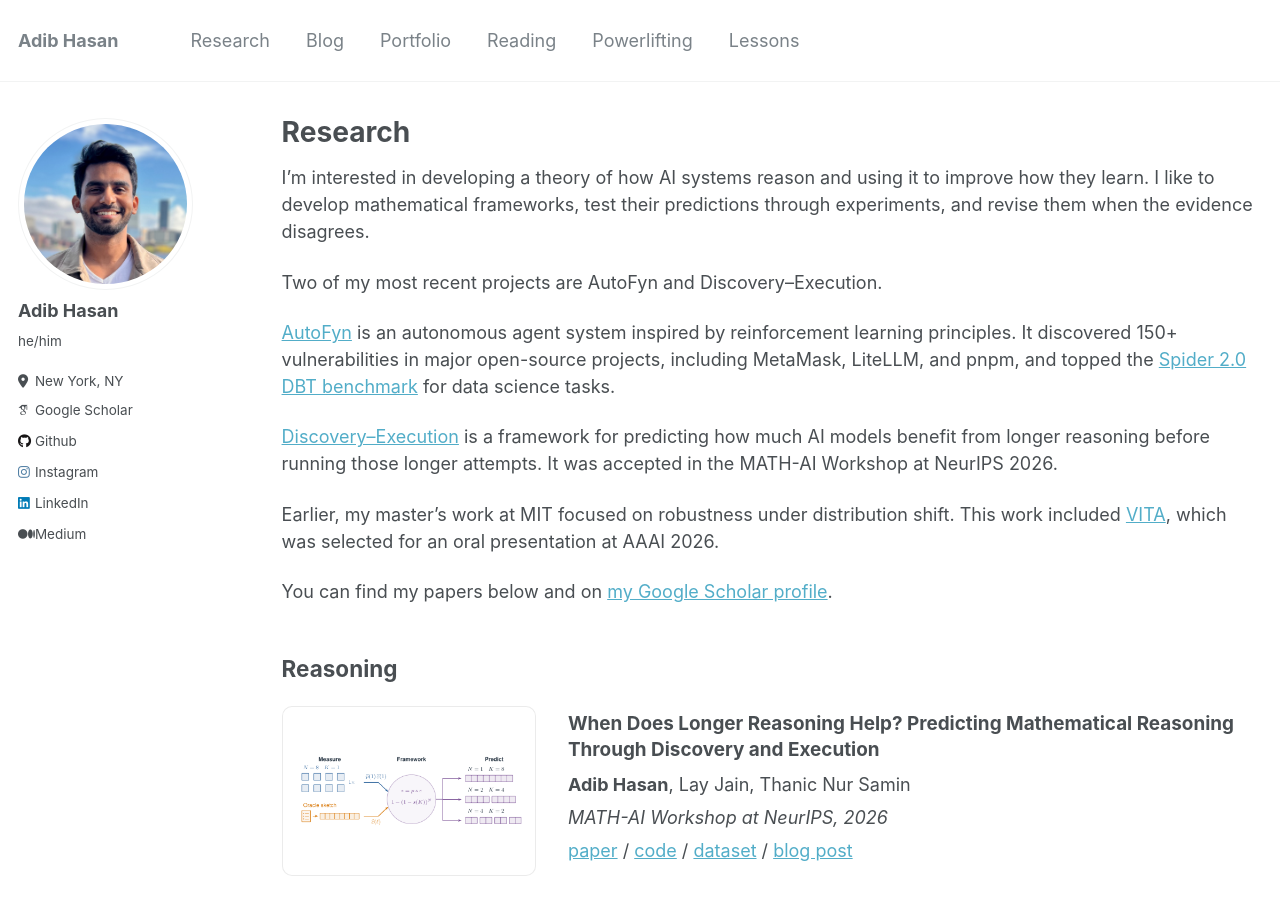
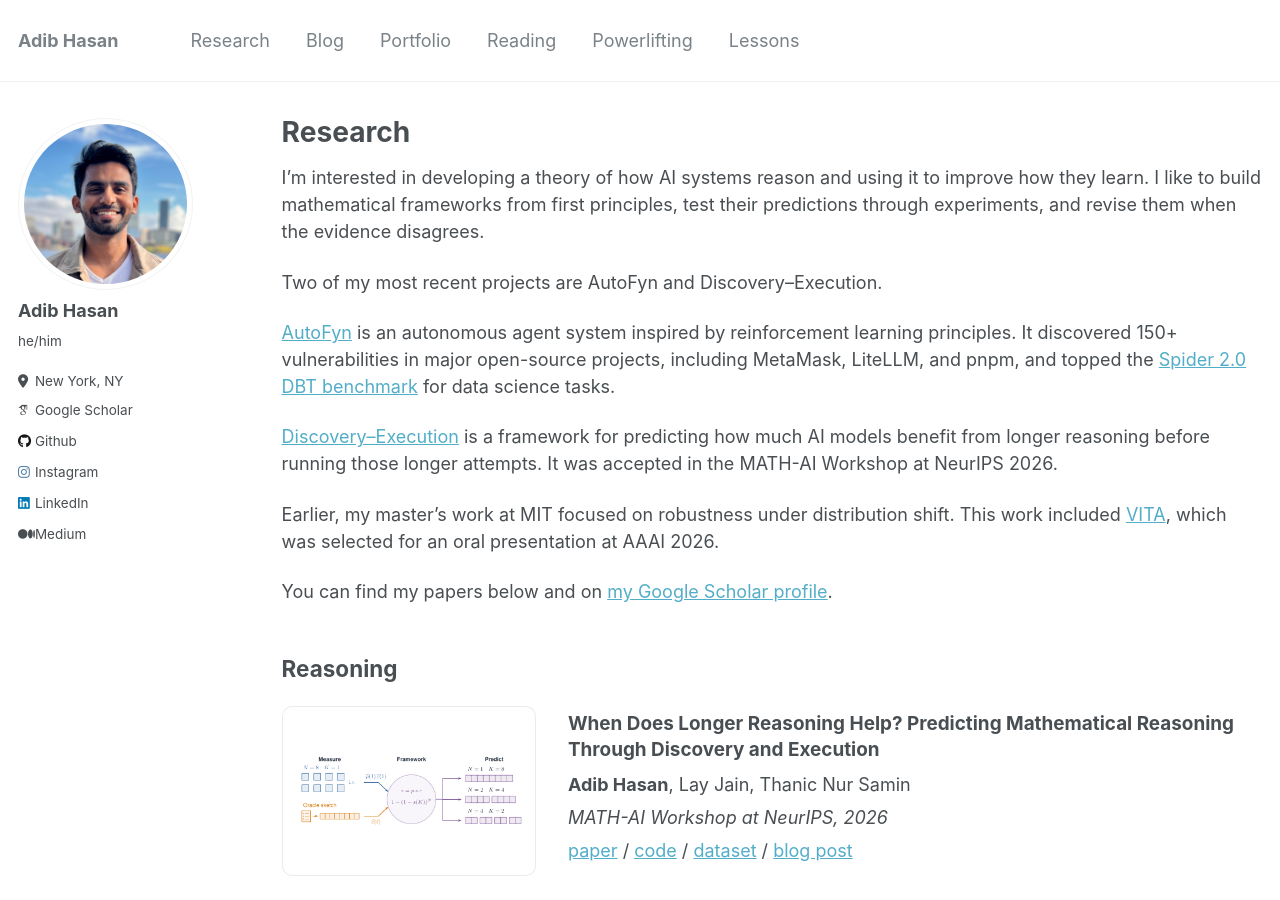
Before and after one commit to Neehan/neehan.github.io, a Jekyll site: the page built from _pages/research.md, in a window 1280 px wide and 900 px high. Built offline with Jekyll 4.4.1, drawn with Linux system fonts in a browser that asks for light colours; some web fonts are replaced.

Commit message:
Clarify first-principles research approach

```diff
--- a/_pages/research.md
+++ b/_pages/research.md
@@ -5,7 +5,7 @@ permalink: /research/
 author_profile: true
 ---
 
-I’m interested in developing a theory of how AI systems reason and using it to improve how they learn. I like to develop mathematical frameworks, test their predictions through experiments, and revise them when the evidence disagrees.
+I’m interested in developing a theory of how AI systems reason and using it to improve how they learn. I like to build mathematical frameworks from first principles, test their predictions through experiments, and revise them when the evidence disagrees.
 
 Two of my most recent projects are AutoFyn and Discovery–Execution.
 
```
